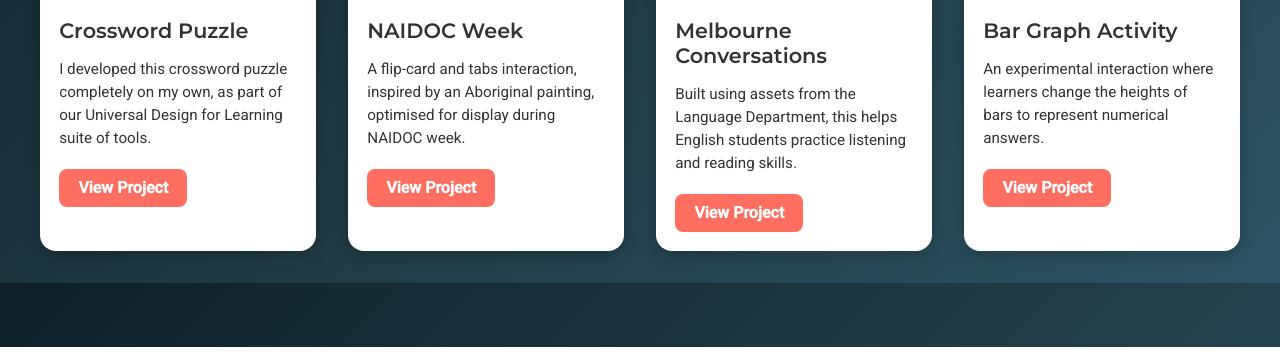
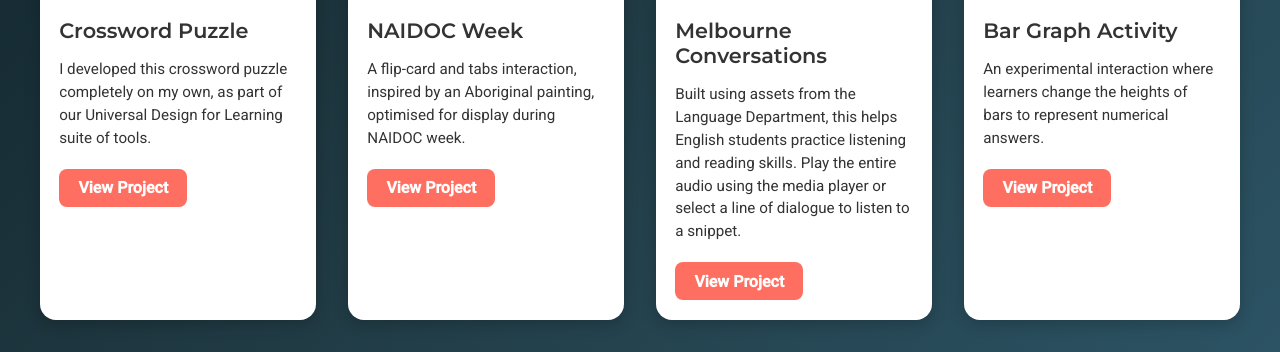
Before and after one commit to izzy2541/my-portfolio, a plain HTML site: page index2.html in a window 1280 px wide. Shown: the part 453-805 px from the top of the page. Drawn offline with Linux system fonts and the light colour scheme; files whose address does not match are found by name.

Commit message:
update melb conversations description.

```diff
--- a/index2.html
+++ b/index2.html
@@ -122,7 +122,7 @@
       <img src="melbourne.png" alt="Melbourne conversations screenshot">
       <div class="card-content">
         <h3>Melbourne Conversations</h3>
-        <p>Built using assets from the Language Department, this helps English students practice listening and reading skills.</p>
+        <p>Built using assets from the Language Department, this helps English students practice listening and reading skills. Play the entire audio using the media player or select a line of dialogue to listen to a snippet.</p>
         <a href="#" class="btn">View Project</a>
       </div>
     </div>
```
